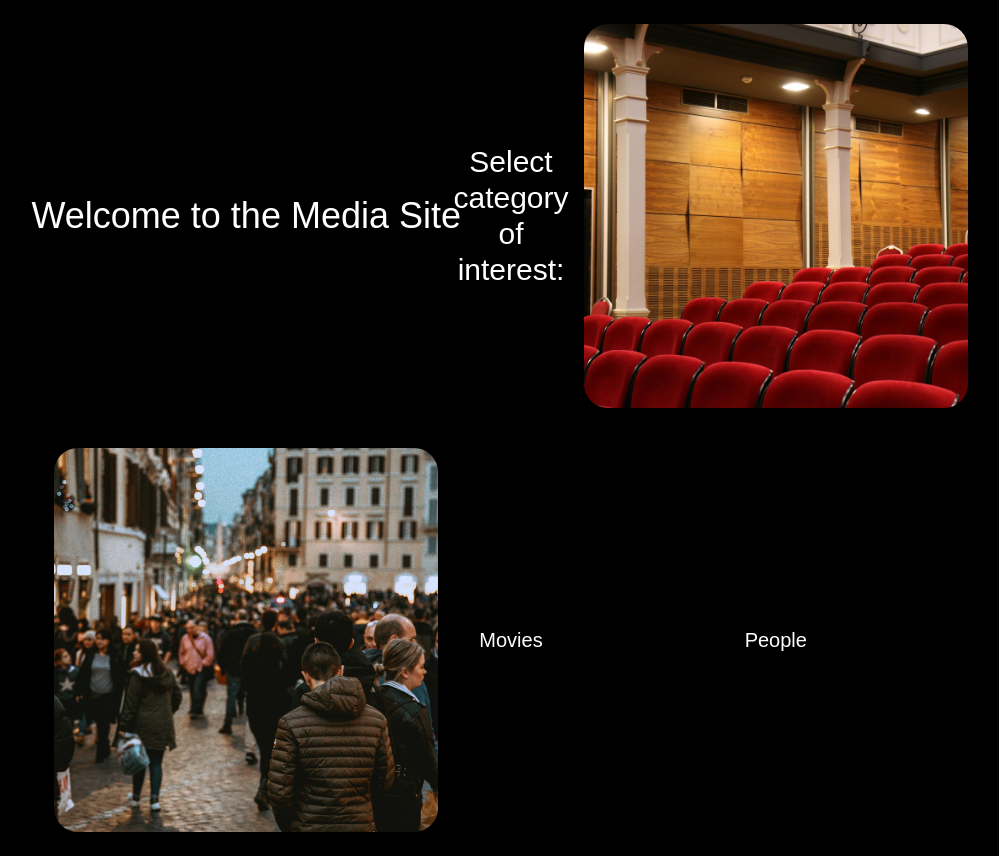
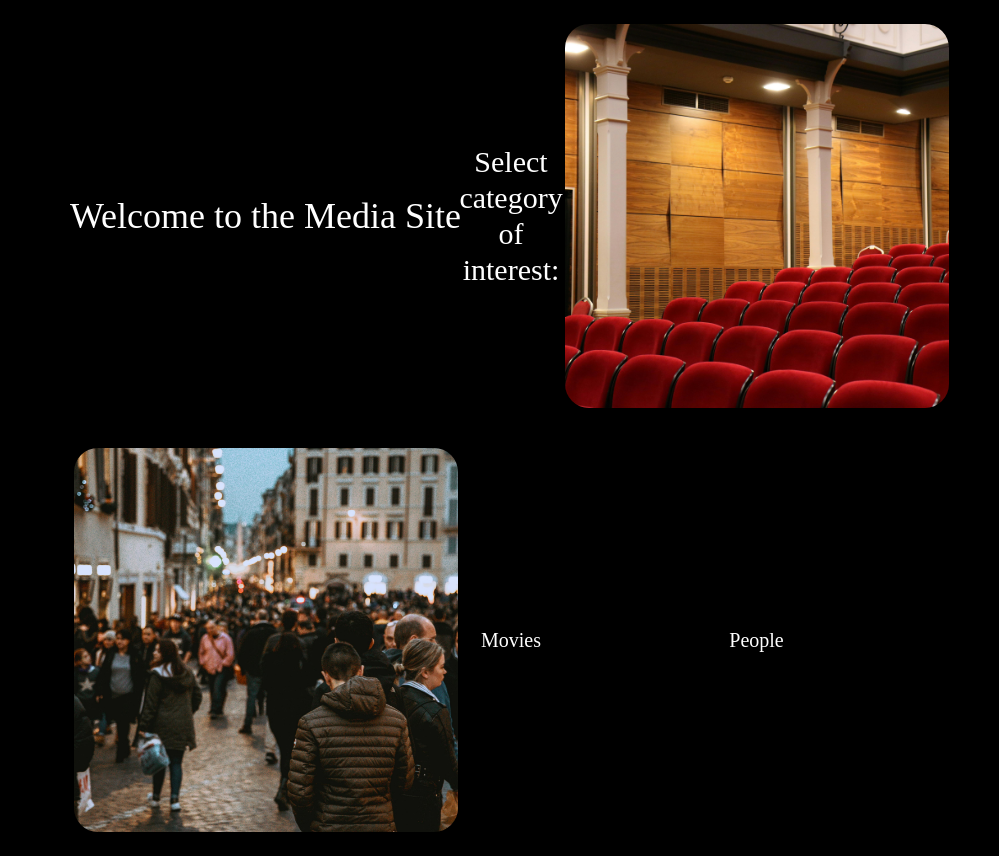
Before and after one commit to gabholli/media-site, a Next.js app: page / in a window 1280 px wide. Shown: the whole page, without its empty margins (129-1128 px from the left). Built offline with nearby package versions, Linux system fonts and the light colour scheme; what @savvywombat/tailwindcss-grid-areas would draw is missing.

Commit message:
Changed font style to TImes New Roman(with fallback fonts)

```diff
--- a/src/styles/globals.css
+++ b/src/styles/globals.css
@@ -6,6 +6,6 @@ body {
     background-color: black;
     color: white;
     min-height: 100svh;
-    font-family: Arial, Helvetica, sans-serif;
+    font-family: 'Times New Roman', Times, serif;
     /* padding: .1em; */
 }
```
